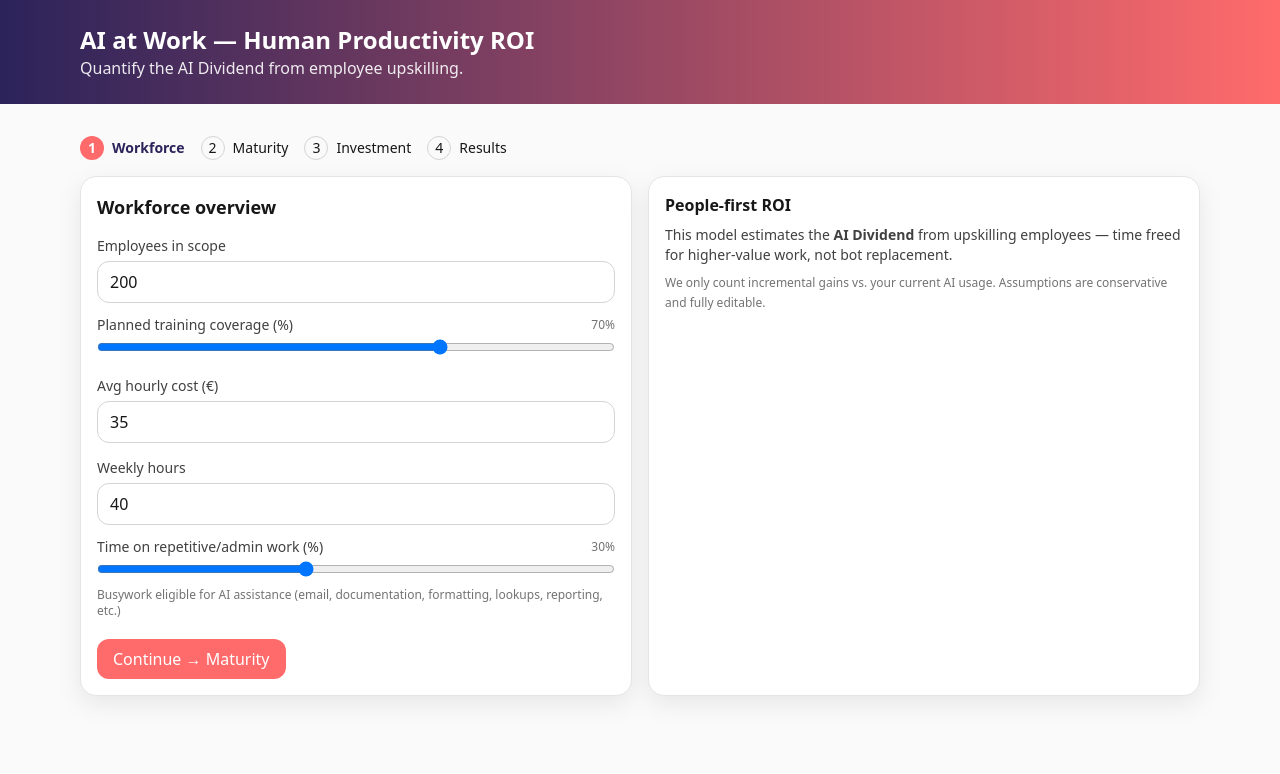
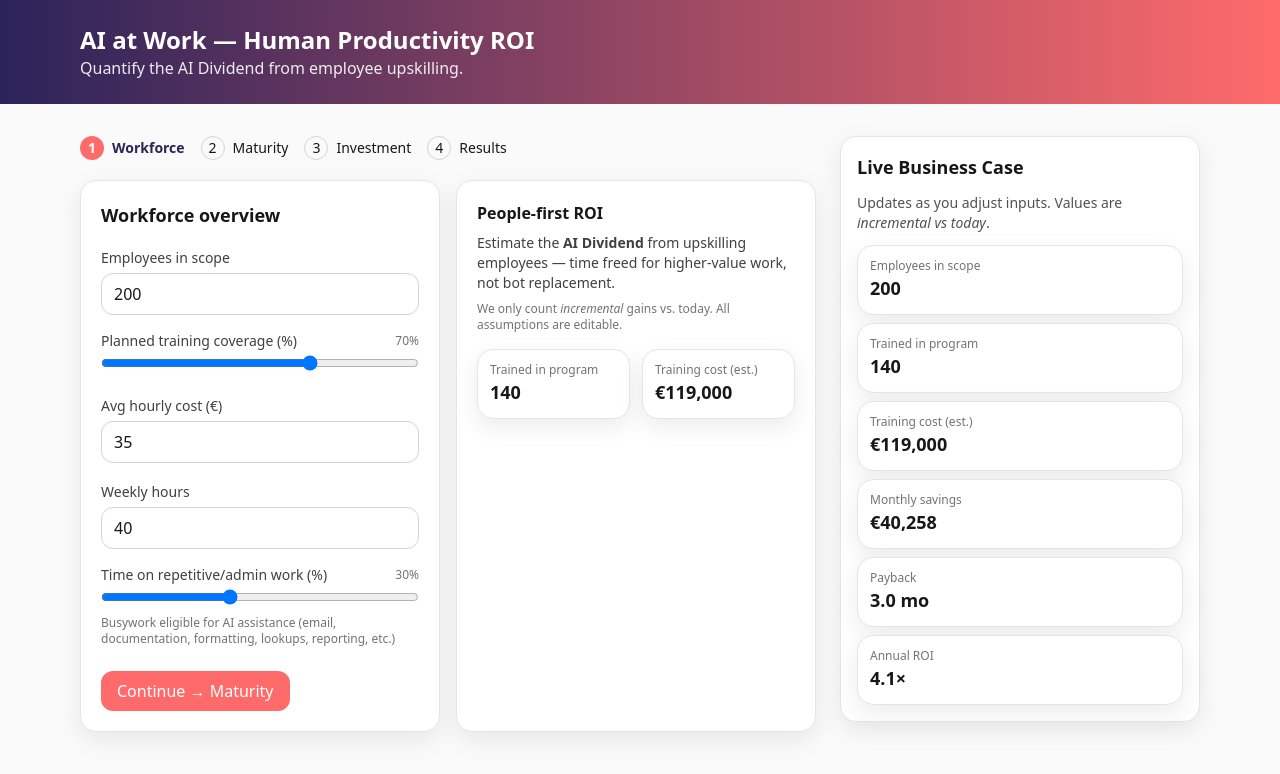
Before and after one commit to powerstephen/brainster-human-ai-roi, a Next.js app: page / in a window 1280 px wide. Shown: the top 774 px of the page. Built offline with nearby package versions, Linux system fonts and the light colour scheme.

Commit message:
Update RoiCalculator.tsx

```diff
--- a/components/RoiCalculator.tsx
+++ b/components/RoiCalculator.tsx
@@ -1,6 +1,7 @@
 'use client';
 import { useMemo, useState } from 'react';
 import { NumberRow, PercentRow, Segmented, StepHeader } from './ui';
+import { LiveSummary } from './LiveSummary';
 import { GlobalInputs, ProgramInputs, Maturity, maturityPresets, calcHumanRoi } from '../lib/model';
 
 const CURRENCY = '€';
@@ -35,18 +36,24 @@ export function RoiCalculator() {
     productivityGainPct,
     trainingCostPerEmployee,
     platformSpendMonthly,
-    durationMonths
+    durationMonths,
   };
 
+  // Live results (always compute so the right-rail updates every step)
   const res = useMemo(() => calcHumanRoi(g, maturityParams, prog), [g, maturityParams, prog]);
 
+  // Derived: trained employees & training cost
+  const trainedEmployees = Math.round(employees * (trainPercent / 100));
+  const trainingCostTotal = trainedEmployees * trainingCostPerEmployee;
+
   return (
-    <div className="space-y-4">
+    <div className="grid grid-cols-1 lg:grid-cols-[1fr_360px] gap-6">
+      <div className="space-y-5">
         <StepHeader current={step} />
 
         {step === 1 && (
           <div className="grid md:grid-cols-2 gap-4">
-          <div className="card p-4 space-y-3">
+            <div className="card p-5 space-y-4">
               <h3 className="text-lg font-semibold">Workforce overview</h3>
               <NumberRow label="Employees in scope" value={employees} onChange={setEmployees} min={1} />
               <PercentRow
@@ -67,25 +74,38 @@ export function RoiCalculator() {
                 hint="Busywork eligible for AI assistance (email, documentation, formatting, lookups, reporting, etc.)"
               />
               <div className="flex gap-2 pt-2">
-              <button className="btn btn-primary" onClick={() => setStep(2)}>Continue → Maturity</button>
+                <button className="btn btn-primary" onClick={() => setStep(2)}>
+                  Continue → Maturity
+                </button>
               </div>
             </div>
 
-          <div className="card p-4 space-y-2">
+            <div className="card p-5 space-y-2">
               <h4 className="font-semibold">People-first ROI</h4>
               <p className="text-sm text-neutral-700">
-              This model estimates the <strong>AI Dividend</strong> from upskilling employees — time freed for higher-value work,
+                Estimate the <strong>AI Dividend</strong> from upskilling employees — time freed for higher-value work,
                 not bot replacement.
               </p>
-            <p className="disclaimer">
-              We only count incremental gains vs. your current AI usage. Assumptions are conservative and fully editable.
+              <p className="help">
+                We only count <em>incremental</em> gains vs. today. All assumptions are editable.
               </p>
+
+              <div className="grid grid-cols-2 gap-3 pt-2">
+                <div className="card p-3">
+                  <div className="text-xs text-neutral-500">Trained in program</div>
+                  <div className="text-lg font-semibold">{trainedEmployees.toLocaleString()}</div>
+                </div>
+                <div className="card p-3">
+                  <div className="text-xs text-neutral-500">Training cost (est.)</div>
+                  <div className="text-lg font-semibold">{fmtCurrency(trainingCostTotal)}</div>
+                </div>
+              </div>
             </div>
           </div>
         )}
 
         {step === 2 && (
-        <div className="card p-4 space-y-3">
+          <div className="card p-5 space-y-4">
             <h3 className="text-lg font-semibold">Current AI usage (maturity)</h3>
             <Segmented
               value={maturity}
@@ -93,10 +113,10 @@ export function RoiCalculator() {
               options={[
                 { label: 'Low', value: 'low' },
                 { label: 'Medium', value: 'medium' },
-              { label: 'High', value: 'high' }
+                { label: 'High', value: 'high' },
               ]}
             />
-          <div className="grid md:grid-cols-3 gap-3 mt-3">
+            <div className="grid md:grid-cols-3 gap-3 mt-2">
               <div className="card p-3">
                 <div className="text-xs text-neutral-500">Baseline adoption</div>
                 <div className="text-lg font-semibold">{maturityParams.baselineAdoptionPct}%</div>
@@ -112,18 +132,20 @@ export function RoiCalculator() {
                 </div>
               </div>
             </div>
-          <p className="help">
-            We’ll only attribute <em>incremental</em> value beyond this baseline to the training program.
-          </p>
+            <p className="help">We attribute only the incremental value beyond this baseline to training.</p>
             <div className="flex gap-2 pt-2">
-            <button className="btn btn-ghost" onClick={() => setStep(1)}>← Back</button>
-            <button className="btn btn-primary" onClick={() => setStep(3)}>Continue → Investment</button>
+              <button className="btn btn-ghost" onClick={() => setStep(1)}>
+                ← Back
+              </button>
+              <button className="btn btn-primary" onClick={() => setStep(3)}>
+                Continue → Investment
+              </button>
             </div>
           </div>
         )}
 
         {step === 3 && (
-        <div className="card p-4 space-y-3">
+          <div className="card p-5 space-y-4">
             <h3 className="text-lg font-semibold">Program & investment</h3>
             <div className="grid md:grid-cols-2 gap-4">
               <PercentRow
@@ -140,7 +162,7 @@ export function RoiCalculator() {
                 onChange={setProductivityGainPct}
                 min={10}
                 max={40}
-              hint="Conservative: 15–25%. Upper bound capped by model for credibility."
+                hint="Conservative: 15–25%. Upper bound is capped for credibility."
               />
               <NumberRow
                 label={`Training cost per employee (${CURRENCY})`}
@@ -162,12 +184,16 @@ export function RoiCalculator() {
                 onChange={setDurationMonths}
                 min={1}
                 step={1}
-              hint="For context and planning; ROI is shown on an annualized basis."
+                hint="For planning; ROI is annualized."
               />
             </div>
             <div className="flex gap-2 pt-2">
-            <button className="btn btn-ghost" onClick={() => setStep(2)}>← Back</button>
-            <button className="btn btn-primary" onClick={() => setStep(4)}>Calculate Results →</button>
+              <button className="btn btn-ghost" onClick={() => setStep(2)}>
+                ← Back
+              </button>
+              <button className="btn btn-primary" onClick={() => setStep(4)}>
+                Calculate Results →
+              </button>
             </div>
           </div>
         )}
@@ -196,12 +222,12 @@ export function RoiCalculator() {
               </div>
             </div>
 
-          {/* Breakdown */}
+            {/* Dividend */}
             <div className="card p-4 space-y-2">
               <h3 className="text-lg font-semibold">Annual AI Dividend</h3>
               <p className="text-sm text-neutral-700">
-              Your teams reclaim <strong>{Math.round(res.annualHoursSavedTotal).toLocaleString()}</strong> hours annually —
-              equivalent to <strong>{fmtCurrency(res.annualValue)}</strong> in reinvested value.
+                Your teams reclaim <strong>{Math.round(res.annualHoursSavedTotal).toLocaleString()}</strong> hours annually — equal to{' '}
+                <strong>{fmtCurrency(res.annualValue)}</strong> in reinvested value.
               </p>
               <div className="grid md:grid-cols-3 gap-3 mt-2">
                 <div className="card p-3">
@@ -217,9 +243,9 @@ export function RoiCalculator() {
                   <div className="text-lg font-semibold">{fmtCurrency(res.totalInvestment)}</div>
                 </div>
               </div>
-            <p className="disclaimer">
-              We cap post-training effective savings at 50% of repetitive time to keep estimates credible.
-              High-maturity orgs typically gain via standardization, QA, and governance rather than raw time cuts.
+              <p className="help">
+                We cap post-training effective savings at 50% of repetitive time for credibility. High-maturity orgs often
+                gain via standardization, QA, and governance rather than raw time cuts.
               </p>
             </div>
 
@@ -227,7 +253,7 @@ export function RoiCalculator() {
             <div className="card p-4 space-y-3">
               <h3 className="text-lg font-semibold">What we recommend</h3>
               <p className="text-sm text-neutral-700">
-              Start with a focused cohort (pilot) → document workflows and wins → scale. We’ll package these inputs and
+                Start with a focused cohort → document workflows and wins → scale. We can package these inputs and
                 assumptions into a one-pager for your CFO/COO.
               </p>
               <div className="flex flex-wrap gap-2">
@@ -238,11 +264,26 @@ export function RoiCalculator() {
             </div>
 
             <div className="flex gap-2">
-            <button className="btn btn-ghost" onClick={() => setStep(3)}>← Back</button>
-            <button className="btn btn-primary" onClick={() => setStep(1)}>Start over</button>
+              <button className="btn btn-ghost" onClick={() => setStep(3)}>
+                ← Back
+              </button>
+              <button className="btn btn-primary" onClick={() => setStep(1)}>
+                Start over
+              </button>
             </div>
           </div>
         )}
       </div>
+
+      {/* Sticky right-rail: always useful, no filler text */}
+      <LiveSummary
+        employees={employees}
+        trainedEmployees={trainedEmployees}
+        trainingCostTotal={trainingCostTotal}
+        monthlySavings={res.monthlySavings}
+        paybackMonths={res.paybackMonths}
+        roiMultiple={res.roiMultiple}
+      />
+    </div>
   );
 }
```
Lines whose indentation alone changed are shown as unchanged.
